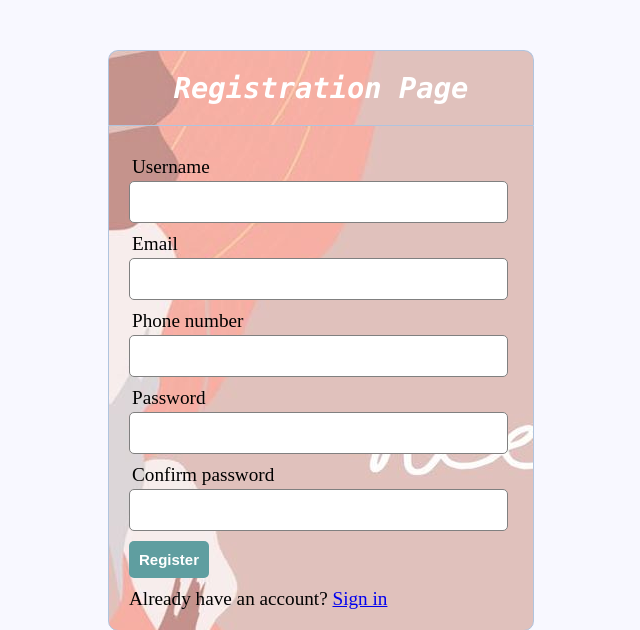
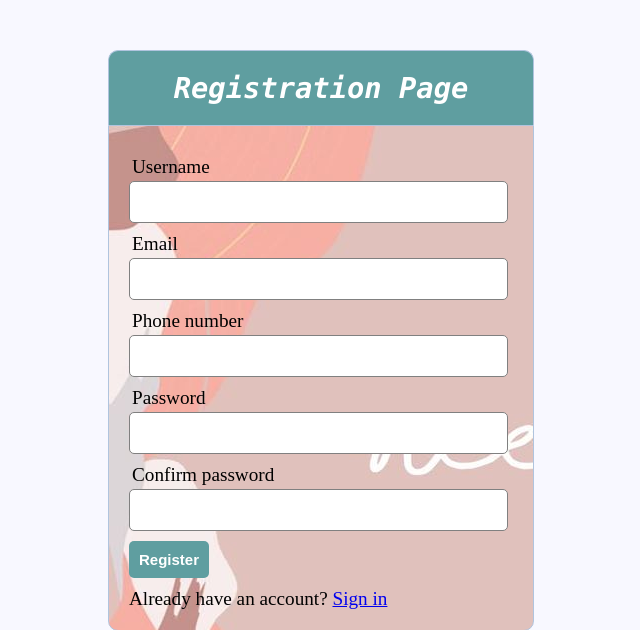
Before and after one commit to N33N/what-neen-writes, a PHP site: page /register.php in a window 1280 px wide. Shown: the top 630 px of the page, without its empty margins (319-959 px from the left). Run offline with PHP 8.4, Linux system fonts and the light colour scheme; data that the repository does not hold is empty.

Commit message:
Update style.css

```diff
--- a/public/style.css
+++ b/public/style.css
@@ -11,7 +11,7 @@
       width: 30%;
       margin: 50px auto 0px;
       color: white;
-      background-image: url(../images/LargeCat.jpg);
+      background: #5F9EA0;
       text-align: center;
       font-family: "Lucida Console", "Courier New", monospace;
       font-style: italic;
```
